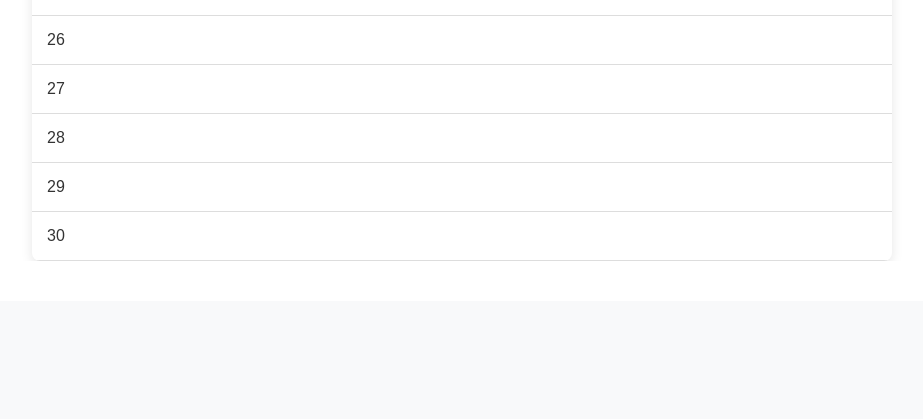
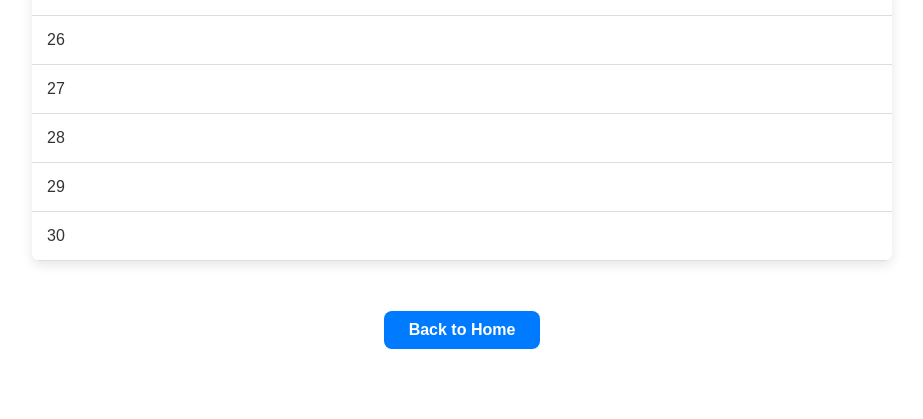
Before and after one commit to Margaretndungu/pefa, a Flask app: page /fellowships in a window 1280 px wide. Shown: the part 1475-1894 px from the top of the page, without its empty margins (178-1101 px from the left). Before the commit the page ends 1736 px from the top, so only its background shows below. Run offline with Flask 3, Linux system fonts and the light colour scheme.

Commit message:
updated fellowships file back to home

```diff
--- a/static/fellowships.css
+++ b/static/fellowships.css
@@ -69,6 +69,24 @@
 .fellowship-table tr:hover {
     background-color: #f1f7ff; /* light blue hover effect */
 }
+/* BACK TO HOME BUTTON */
+.back-button {
+    display: inline-block;
+    margin-top: 20px;
+    padding: 10px 25px;
+    background-color: #007bff; /* Blue color matching theme */
+    color: white;
+    border-radius: 8px;
+    text-decoration: none;
+    font-weight: bold;
+    transition: background 0.3s, transform 0.3s;
+}
+
+.back-button:hover {
+    background-color: #0056b3; /* Darker blue on hover */
+    transform: translateY(-2px);
+    cursor: pointer;
+}
 
 /* RESPONSIVE */
 @media screen and (max-width: 768px) {
--- a/templates/fellowships.html
+++ b/templates/fellowships.html
@@ -36,7 +36,10 @@
                 {% endfor %}
             </tbody>
         </table>
-
+        <!-- Back to Home Button -->
+        <div style="text-align: center; margin: 30px;">
+            <a href="{{ url_for('index') }}" class="back-button">Back to Home</a>
+        </div>
     </section>
 
 </body>
```
